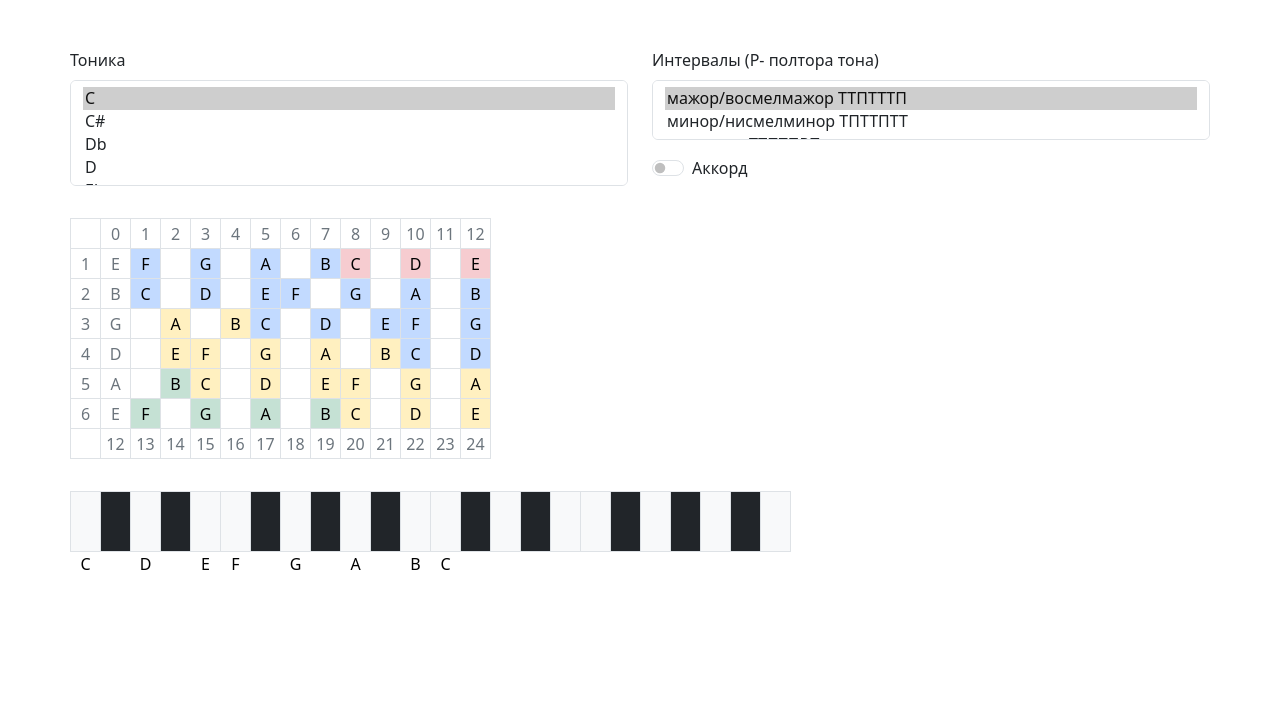
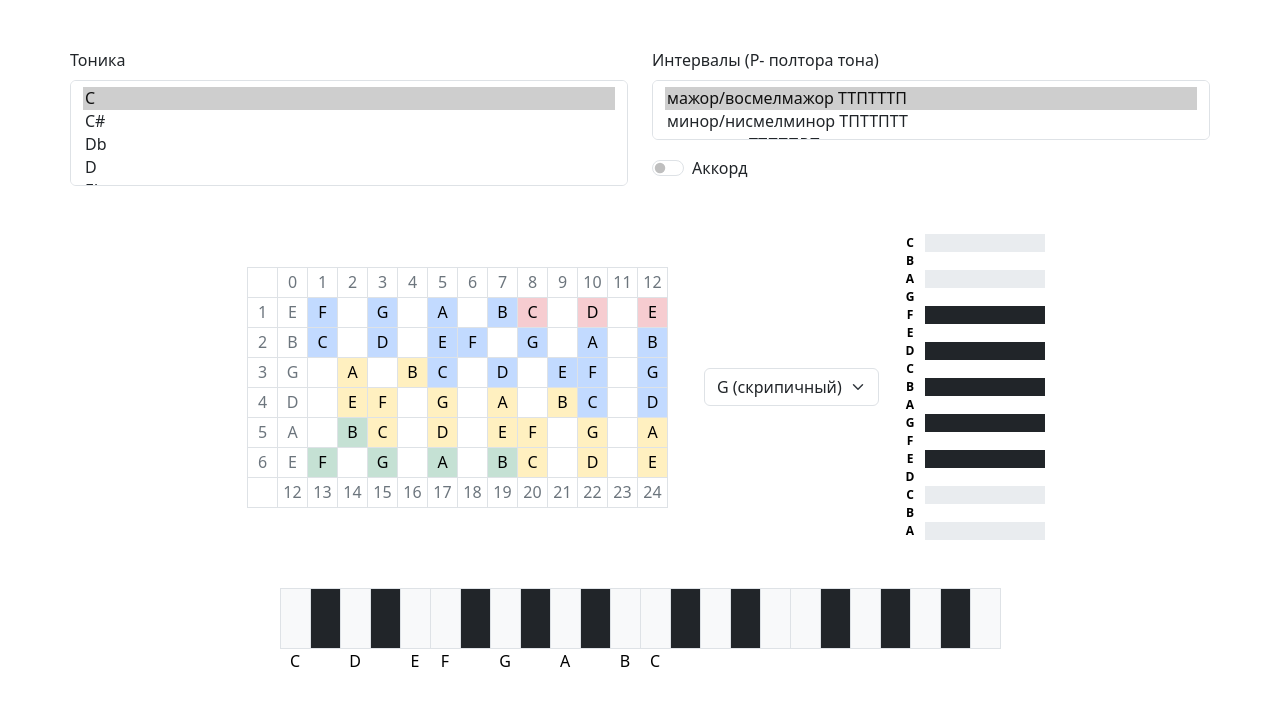
Before and after one commit to Melodyn/guitar-trainer, a website built with webpack: page public/index.html in a window 1280 px wide. Built offline with nearby package versions, Linux system fonts and the light colour scheme.

Commit message:
added staff

```diff
--- a/public/index.html
+++ b/public/index.html
@@ -17,15 +17,25 @@
     #keys tr:first-child {
       height: 60px;
     }
+
+    #staff__notes>tbody td {
+      height: 18px;
+      font-size: 12px;
+      font-weight: bold;
+    }
+
+    #staff__notes>tbody>tr>td:last-child {
+      width: 120px;
+    }
   </style>
 </head>
 
 <body data-bs-theme="light">
   <div class="root container pt-5 p-0">
-    <div class="row pb-3">
+    <div class="pb-5">
       <form name="configurator">
 
-        <div class="row pb-3">
+        <div class="row">
           <div class="col">
             <label for="gamma" class="form-label">Тоника</label>
             <select size="4" id="gamma" name="gamma" class="form-select" aria-label="Тоника">
@@ -55,18 +65,98 @@
       </form>
     </div>
 
-    <div class="row pb-3">
-      <div class="col">
-        <table id="string" class="table table-bordered align-middle text-center w-auto">
+    <div class="row pb-5 g-5 justify-content-center align-items-center">
+      <div class="col-auto">
+        <table id="string" class="table table-bordered align-middle text-center w-auto m-0 p-0">
           <thead class="align-middle"></thead>
           <tbody></tbody>
           <tfoot></tfoot>
         </table>
       </div>
+
+      <div id="staff" class="col-auto">
+        <div class="row align-items-center">
+          <select id="staff__note" name="staffNote" class="w-auto form-select me-3" aria-label="Нота стана">
+          </select>
+          <table id="staff__notes" class="table table-borderless align-middle text-center w-auto m-0 p-0">
+            <tbody>
+              <tr class="bg-body-secondary">
+                <td class="bg-white p-0"></td>
+                <td class="bg-transparent p-0"></td>
+              </tr>
+              <tr class="bg-white">
+                <td class="bg-white p-0"></td>
+                <td class="bg-transparent p-0"></td>
+              </tr>
+              <tr class="bg-body-secondary">
+                <td class="bg-white p-0"></td>
+                <td class="bg-transparent p-0"></td>
+              </tr>
+              <tr class="bg-white">
+                <td class="bg-white p-0"></td>
+                <td class="bg-transparent p-0"></td>
+              </tr>
+              <tr class="bg-dark">
+                <td class="bg-white p-0"></td>
+                <td class="bg-transparent p-0"></td>
+              </tr>
+              <tr class="bg-white">
+                <td class="bg-white p-0"></td>
+                <td class="bg-transparent p-0"></td>
+              </tr>
+              <tr class="bg-dark">
+                <td class="bg-white p-0"></td>
+                <td class="bg-transparent p-0"></td>
+              </tr>
+              <tr class="bg-white">
+                <td class="bg-white p-0"></td>
+                <td class="bg-transparent p-0"></td>
+              </tr>
+              <tr class="bg-dark">
+                <td class="bg-white p-0"></td>
+                <td class="bg-transparent p-0"></td>
+              </tr>
+              <tr class="bg-white">
+                <td class="bg-white p-0"></td>
+                <td class="bg-transparent p-0"></td>
+              </tr>
+              <tr class="bg-dark">
+                <td class="bg-white p-0"></td>
+                <td class="bg-transparent p-0"></td>
+              </tr>
+              <tr class="bg-white">
+                <td class="bg-white p-0"></td>
+                <td class="bg-transparent p-0"></td>
+              </tr>
+              <tr class="bg-dark">
+                <td class="bg-white p-0"></td>
+                <td class="bg-transparent p-0"></td>
+              </tr>
+              <tr class="bg-white">
+                <td class="bg-white p-0"></td>
+                <td class="bg-transparent p-0"></td>
+              </tr>
+              <tr class="bg-body-secondary">
+                <td class="bg-white p-0"></td>
+                <td class="bg-transparent p-0"></td>
+              </tr>
+              <tr class="bg-white">
+                <td class="bg-white p-0"></td>
+                <td class="bg-transparent p-0"></td>
+              </tr>
+              <tr class="bg-body-secondary">
+                <td class="bg-white p-0"></td>
+                <td class="bg-transparent p-0"></td>
+              </tr>
+            </tbody>
+          </table>
+        </div>
+      </div>
     </div>
-    <div class="row pb-3">
-      <div class="col">
-        <table id="keys" class="table table-borderless text-center w-auto">
+
+    <div class="row pb-5 justify-content-center">
+      <div class="col-auto">
+        <table id="keys" class="table table-borderless text-center w-auto m-0 p-0">
           <tbody>
             <tr>
               <td class="bg-light border"></td>
--- a/src/index.ts
+++ b/src/index.ts
@@ -6,6 +6,7 @@ import {
   scales,
   tunings,
   gammas,
+  fullNotes,
 } from './constants';
 import { buildChord } from './functions';
 import { find } from './utils';
@@ -15,6 +16,13 @@ type creParams = {
   textContent?: Node['textContent']
   classList?: string[]
   className?: string
+  attributes?: Record<string, string>
+};
+type tStaffNote = Extract<t.fullToneName, 'G'> | Extract<t.fullToneName, 'F'> | Extract<t.fullToneName, 'C'>;
+const staffNoteStartNoteMap: Record<tStaffNote, t.fullToneName> = {
+  G: 'C',
+  C: 'D',
+  F: 'E',
 };
 
 const qs = <E extends Element>(
@@ -25,6 +33,10 @@ const qs = <E extends Element>(
   if (element !== null) return element;
   throw new Error(`Not found element by selector "${selector}"`);
 };
+const qsa = <E extends Element>(
+  selector: qsFirstParameter,
+  on: Element | Document = document,
+): NodeListOf<E> => on.querySelectorAll<E>(selector);
 
 const prepareArray = (plus: number = 0, length = allNotesCount): number[] => Array(length + 1).fill(0).map((_, i) => i + plus);
 
@@ -36,6 +48,7 @@ const createElement = <E extends HTMLElement>(
     textContent: '',
     classList: [],
     className: '',
+    attributes: {},
     ...params,
   };
   const element = document.createElement(tagName);
@@ -45,6 +58,9 @@ const createElement = <E extends HTMLElement>(
   } else if (mergedParams.className.length > 0) {
     element.className = mergedParams.className;
   }
+  Object.entries(mergedParams.attributes).forEach(([key, value]) => {
+    element.setAttribute(key, value);
+  });
 
   return <E>element;
 };
@@ -153,21 +169,49 @@ const renderKeys = (elTableKeysNotesRow: HTMLTableRowElement, notes: t.note[]):
   });
 };
 
-const makeGammaOptionEl = (toneName: t.toneName, tonica: t.toneName, scale: t.scale): HTMLOptionElement => {
-  const elOption = createElement<HTMLOptionElement>('option', { textContent: toneName });
-  elOption.value = toneName;
+const makeGammaOptionEl = (toneName: t.toneName, tonica: t.toneName): HTMLOptionElement => {
+  const elOption = createElement<HTMLOptionElement>('option', {
+    textContent: toneName,
+    attributes: { value: toneName },
+  });
   if (toneName === tonica) {
     elOption.toggleAttribute('selected');
   }
   return elOption;
 };
 
-const renderGammas = (elGammaList: HTMLSelectElement, gammas: t.gamma[], tonica: t.toneName, scale: t.scale): void => {
+const renderGammas = (elGammaList: HTMLSelectElement, gammas: t.gamma[], tonica: t.toneName): void => {
   elGammaList.innerHTML = '';
   gammas.forEach((gamma) => {
     const gammaTonica = gamma.notes[0];
-    const elOption = makeGammaOptionEl(<t.toneName>gammaTonica[gammaTonica.activeTone], tonica, scale);
+    const elOption = makeGammaOptionEl(<t.toneName>gammaTonica[gammaTonica.activeTone], tonica);
     elGammaList.append(elOption);
+  });
+};
+
+const renderStaff = (
+  elTableStaffNotesRows: NodeListOf<HTMLTableRowElement>,
+  gamma: t.gamma,
+  staffNote: tStaffNote,
+  isChord: boolean = false,
+): void => {
+  const preparedNotes = gamma.notes.filter((_, i) => i < 7);
+  const notes: t.note[] = !isChord
+    ? preparedNotes
+    : preparedNotes.map((n, i) => {
+      if (i === 0 || i === 2 || i === 4) {
+        return n;
+      }
+      return { ...n, toString: () => '' };
+    });
+  const gammaNoteIndex = notes
+    .reverse()
+    .findIndex((note) => note[note.activeTone].startsWith(staffNoteStartNoteMap[staffNote]));
+
+  elTableStaffNotesRows.forEach((elRow, i) => {
+    const elCell = qs<HTMLTableCellElement>('td', elRow);
+    const index = (gammaNoteIndex + i) % notes.length;
+    elCell.textContent = notes[index].toString();
   });
 };
 
@@ -182,19 +226,23 @@ const run = (): void => {
   elTableStringFoot.append(elTableStringFootRow);
 
   const elTableKeysNotesRow = qs<HTMLTableRowElement>('table#keys tr#keys__notes');
+  const elTableStaffNotesRows = qsa<HTMLTableRowElement>('table#staff__notes tr');
 
   let isChord = false;
   let tonica: t.toneName = 'C';
+  let staffNote: tStaffNote = 'G';
   let scale: t.scale = scales.major;
   let activeGammas = gammas.filter((gamma) => gamma.scale.name === scale.name);
   let gamma: t.gamma = find(activeGammas, (gm) => (gm.notes[0][gm.notes[0].activeTone] === tonica));
+
+  renderStaff(elTableStaffNotesRows, gamma, staffNote);
 
   const elFormConfigurator = document.forms.namedItem('configurator');
   if (elFormConfigurator === null) {
     throw new Error();
   }
   const elGammaList = qs<HTMLSelectElement>('#gamma', elFormConfigurator);
-  renderGammas(elGammaList, activeGammas, tonica, scale);
+  renderGammas(elGammaList, activeGammas, tonica);
 
   const strings = buildStrings(gamma, isChord);
   renderNotes(elTableStringBody, strings);
@@ -206,8 +254,9 @@ const run = (): void => {
     const strings = buildStrings(gamma, isChord);
 
     renderKeys(elTableKeysNotesRow, buildKeys(gamma, isChord));
-    renderGammas(elGammaList, activeGammas, tonica, scale);
+    renderGammas(elGammaList, activeGammas, tonica);
     renderNotes(elTableStringBody, strings);
+    renderStaff(elTableStaffNotesRows, gamma, staffNote, isChord);
   };
 
   const rerenderScale = (): void => {
@@ -285,6 +334,27 @@ const run = (): void => {
       rerenderStrings();
     }
   });
+
+  const elStaffNoteSelect = qs<HTMLSelectElement>('#staff__note');
+  elStaffNoteSelect.addEventListener('change', (e) => {
+    const elStaffNote = <HTMLSelectElement>e.target;
+    staffNote = <tStaffNote>elStaffNote.value;
+
+    renderStaff(elTableStaffNotesRows, gamma, staffNote, isChord);
+  });
+
+  elStaffNoteSelect.append(createElement<HTMLOptionElement>('option', {
+    textContent: 'G (скрипичный)',
+    attributes: { value: 'G', selected: 'selected' },
+  }));
+  elStaffNoteSelect.append(createElement<HTMLOptionElement>('option', {
+    textContent: 'F (басовый)',
+    attributes: { value: 'F' },
+  }));
+  elStaffNoteSelect.append(createElement<HTMLOptionElement>('option', {
+    textContent: 'C (альтовый)',
+    attributes: { value: 'C' },
+  }));
 };
 
 document.addEventListener('DOMContentLoaded', run);
```
